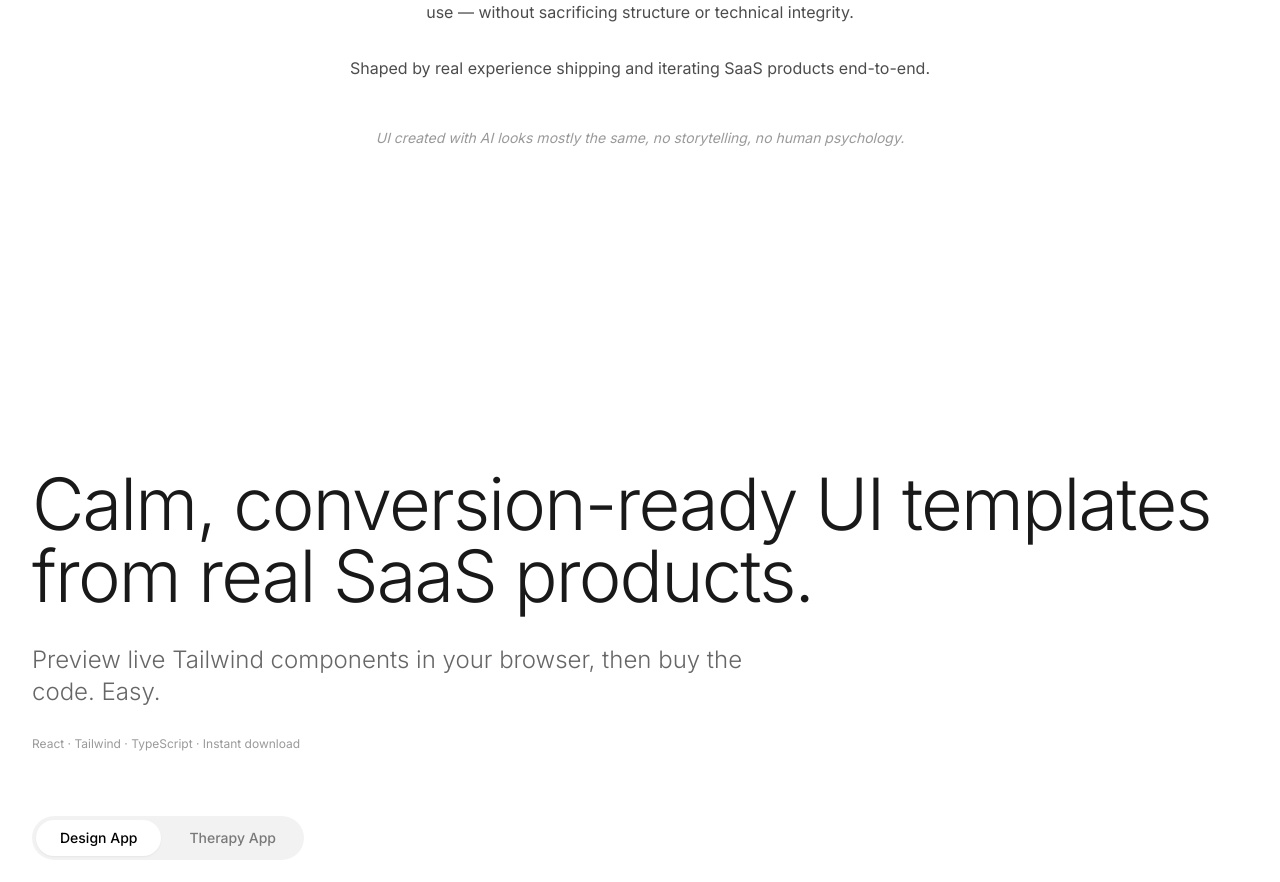
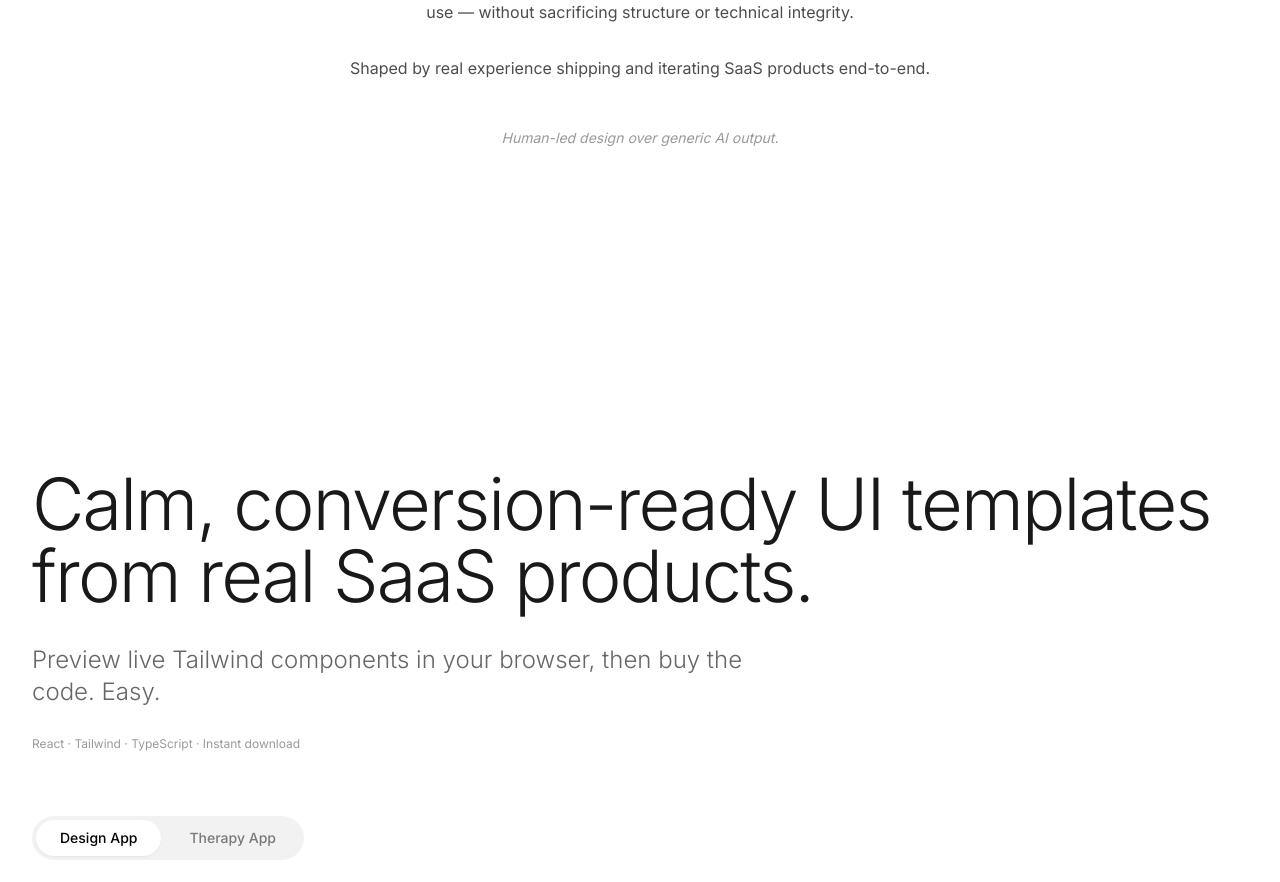
Before and after one commit to mh2023sfdbf/itsmarta-ui-kit, a Next.js app: page / in a window 1280 px wide. Shown: the part 1682-2564 px from the top of the page. Built offline with nearby package versions, Linux system fonts and the light colour scheme; a web font is replaced by a local one.

Commit message:
Update differentiator text to be more concise and positive

```diff
--- a/components/sections/HeroGlassy.tsx
+++ b/components/sections/HeroGlassy.tsx
@@ -1082,7 +1082,7 @@ export default function PricingCards() {
 
           {/* Differentiator Note */}
           <p className="text-xs sm:text-sm italic text-black/40 max-w-xl mx-auto mt-10 lg:mt-12">
-            UI created with AI looks mostly the same, no storytelling, no human psychology.
+            Human-led design over generic AI output.
           </p>
         </div>
       </div>
```
